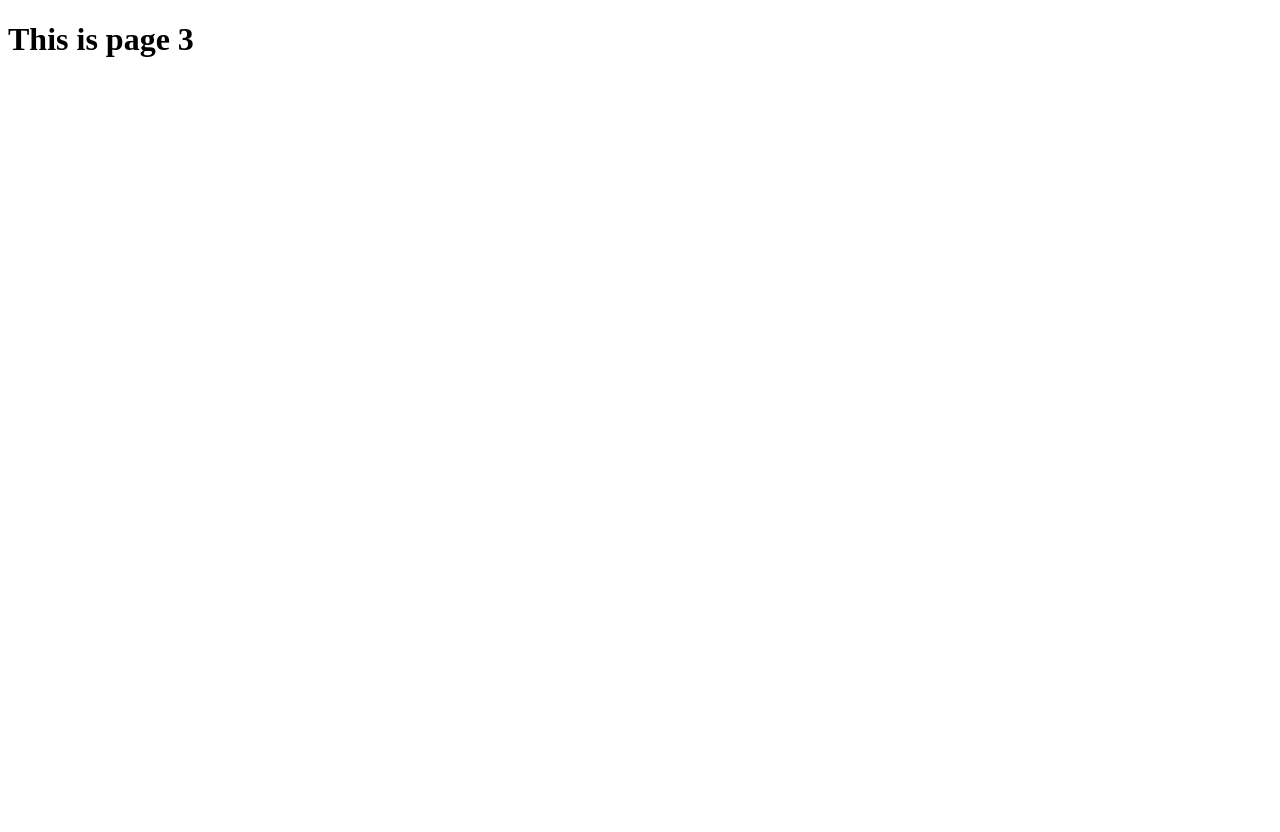
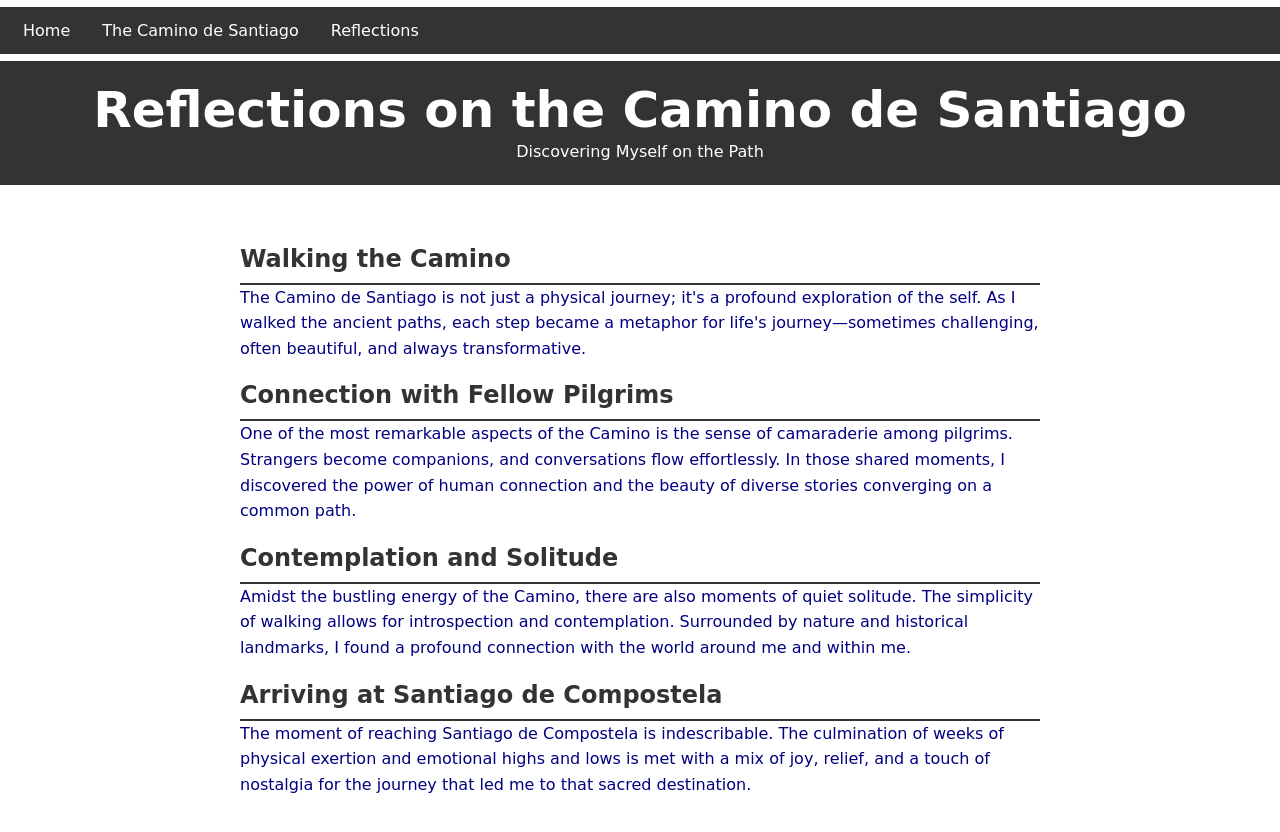
Before and after one commit to mmccart3/m52week9, a website: page public/page3.html in a window 1280 px wide. Before the commit the page ends 800 px from the top, so only its background shows below. Drawn offline with Linux system fonts and the light colour scheme; a web font is replaced by a local one.

Commit message:
finished example static website

```diff
--- a/public/page3.html
+++ b/public/page3.html
@@ -4,8 +4,49 @@
     <meta charset="UTF-8">
     <meta name="viewport" content="width=device-width, initial-scale=1.0">
     <title>Document</title>
+    <link rel="stylesheet" href="style.css">
 </head>
 <body>
-    <h1>This is page 3</h1>
+    <nav>
+        <ul>
+            <li><a href="index.html">Home</a></li>
+            <li><a href="page2.html">The Camino de Santiago</a></li>
+            <li><a href="page3.html">Reflections</a></li>
+        </ul>
+    </nav>
+    <header>
+        <h1>Reflections on the Camino de Santiago</h1>
+        <p>Discovering Myself on the Path</p>
+    </header>
+
+    <section class="content">
+        <h2>Walking the Camino</h2>
+        <p>
+            The Camino de Santiago is not just a physical journey; it's a profound exploration of the self. As I walked
+            the ancient paths, each step became a metaphor for life's journey—sometimes challenging, often beautiful,
+            and always transformative.
+        </p>
+
+        <h2>Connection with Fellow Pilgrims</h2>
+        <p>
+            One of the most remarkable aspects of the Camino is the sense of camaraderie among pilgrims. Strangers
+            become companions, and conversations flow effortlessly. In those shared moments, I discovered the power of
+            human connection and the beauty of diverse stories converging on a common path.
+        </p>
+
+        <h2>Contemplation and Solitude</h2>
+        <p>
+            Amidst the bustling energy of the Camino, there are also moments of quiet solitude. The simplicity of
+            walking allows for introspection and contemplation. Surrounded by nature and historical landmarks, I found
+            a profound connection with the world around me and within me.
+        </p>
+
+        <h2>Arriving at Santiago de Compostela</h2>
+        <p>
+            The moment of reaching Santiago de Compostela is indescribable. The culmination of weeks of physical
+            exertion and emotional highs and lows is met with a mix of joy, relief, and a touch of nostalgia for the
+            journey that led me to that sacred destination.
+        </p>
+    </section>
 </body>
 </html>
--- /dev/null
+++ b/public/style.css
@@ -0,0 +1,103 @@
+@import url('https://fonts.googleapis.com/css2?family=Coming+Soon&family=Zeyada&display=swap');
+
+* {
+ padding: 0;
+ margin: 0;
+ font-family: 'Zeyada', cursive;
+
+}
+
+body {
+    margin: 0;
+    color: navy;
+}
+
+header {
+    text-align: center;
+    margin-bottom: 20px;
+}
+
+section {
+    max-width: 600px;
+    margin: 0 auto;
+}
+
+img {
+    max-width: 100%;
+    height: auto;
+    border-radius: 8px;
+    margin-bottom: 10px;
+}
+
+p {
+    line-height: 1.6;
+}
+
+h1 {
+    font-size: 50px;
+}
+
+nav {
+    background-color: #333;
+}
+
+ul {
+    list-style-type: none;
+    margin: 7px;
+    padding: 0;
+    overflow: hidden;
+}
+
+li {
+    float: left;
+}
+
+li a {
+    display: block;
+    color: white;
+    text-align: center;
+    padding: 14px 16px;
+    text-decoration: none;
+}
+
+li a:hover {
+    background-color: #555;
+}
+
+header {
+    background-color: #333;
+    color: white;
+    text-align: center;
+    padding: 20px;
+}
+
+.content {
+    max-width: 800px;
+    margin: 20px auto;
+    padding: 20px;
+}
+
+.map {
+    text-align: center;
+}
+
+img {
+    max-width: 100%;
+    height: auto;
+    border-radius: 8px;
+    margin-top: 20px;
+}
+
+
+.content {
+    max-width: 800px;
+    margin: 20px auto;
+    padding: 20px;
+}
+
+h2 {
+    color: #333;
+    border-bottom: 2px solid #333;
+    padding-bottom: 10px;
+    margin-top: 20px;
+}
```
Also changed, not shown: public/index.html (+36 -1 lines), public/page2.html (+31 -1 lines), public/images/caminofrancesmap.jpg (added), 1 other file.
